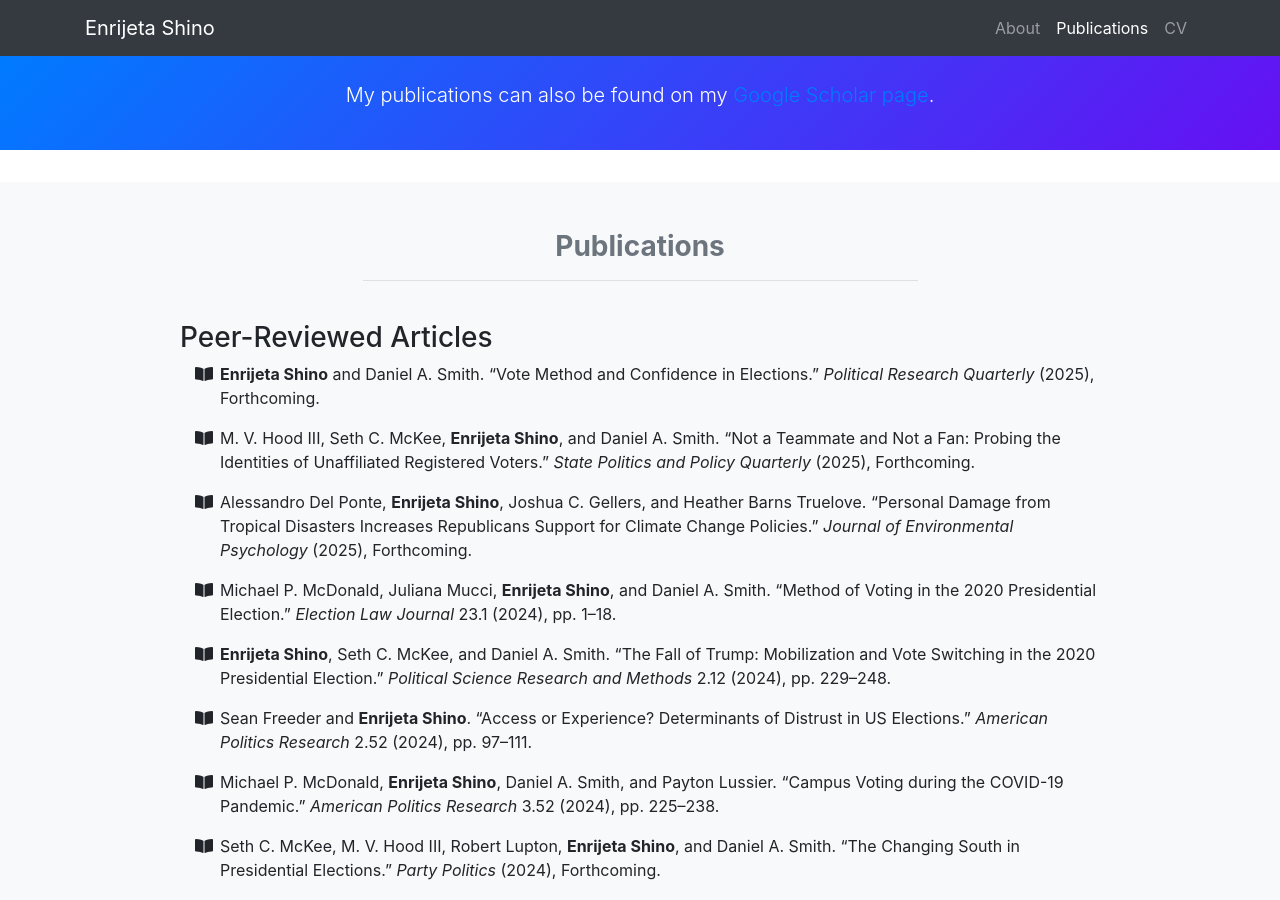
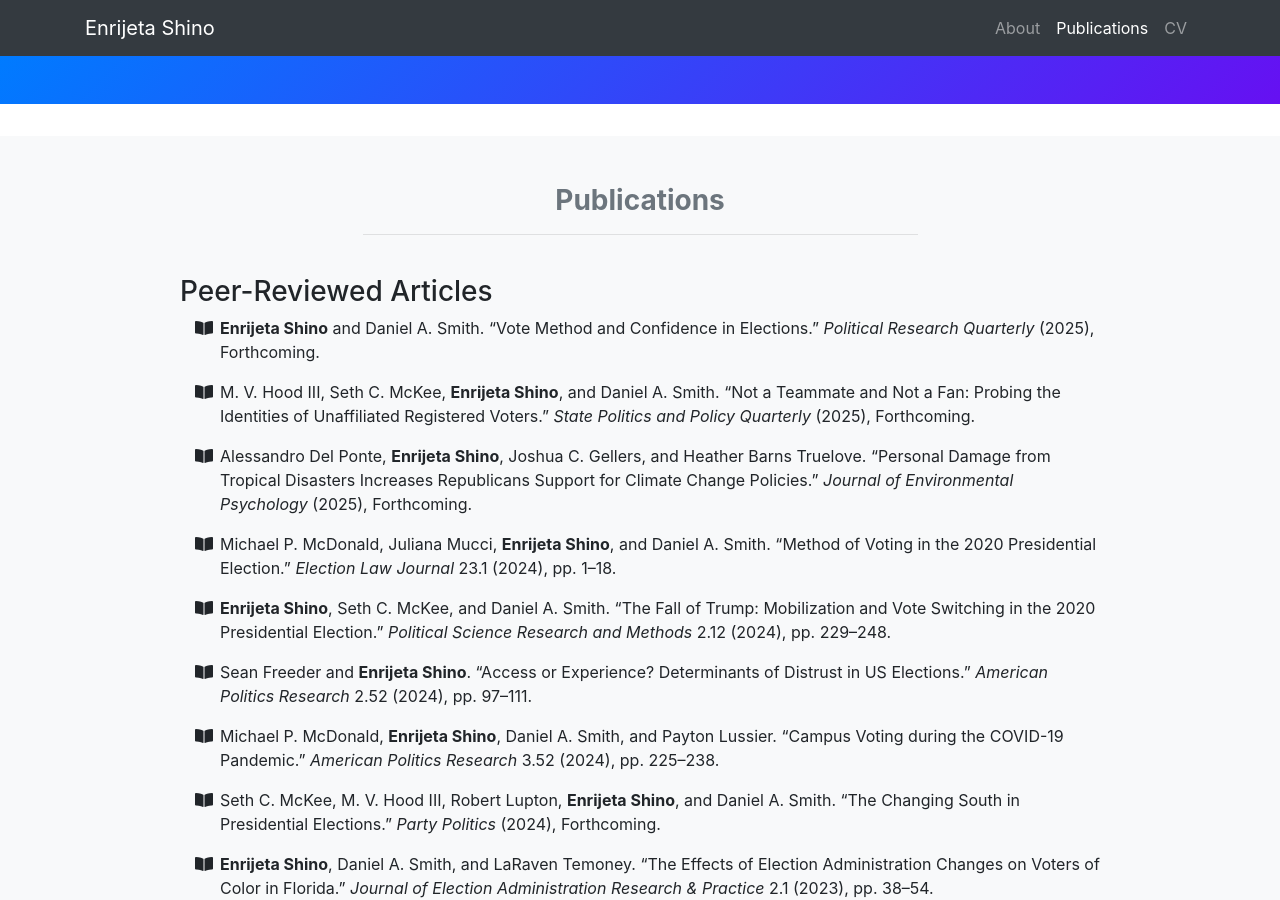
Before and after one commit to enrijetashino/enrijetashino.github.io, a Jekyll site: the page built from _pages/publications.md, in a window 1280 px wide and 900 px high. Built offline with Jekyll 4.4.1, drawn with Linux system fonts in a browser that asks for light colours; nearby versions of some CDN libraries.

Commit message:
Update publications.md

```diff
--- a/_pages/publications.md
+++ b/_pages/publications.md
@@ -4,7 +4,7 @@ layout: publications
 permalink: /publications/
 
 jumbo_txt: |
-  My publications can also be found on my [Google Scholar page](https://scholar.google.com/citations?user=QnMWbkoAAAAJ&hl=en&oi=ao).
+
 
 overview: |
   ...
```
